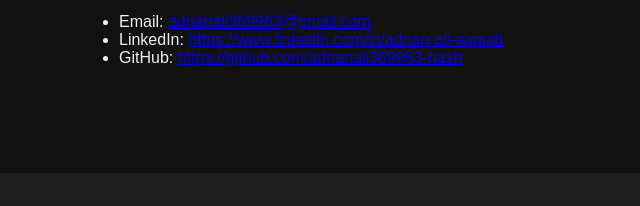
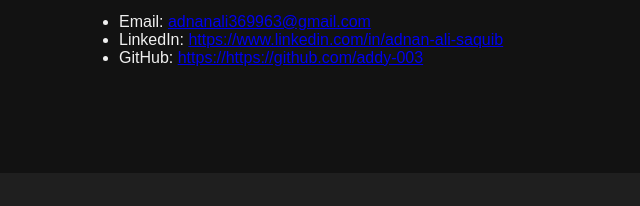
Before and after one commit to addy-003/Portfolio, a plain HTML site: page contact.html in a window 1280 px wide. Shown: the part 247-453 px from the top of the page, 161-801 px from the left. Drawn offline with Linux system fonts and the light colour scheme.

Commit message:
Update GitHub link in contact.html

```diff
--- a/contact.html
+++ b/contact.html
@@ -24,7 +24,7 @@
     <ul>
       <li>Email: <a href="mailto:adnanali369963@gmail.com">adnanali369963@gmail.com</a></li>
       <li>LinkedIn: <a href="https://www.linkedin.com/in/adnan-ali-saquib">https://www.linkedin.com/in/adnan-ali-saquib</a></li>
-      <li>GitHub: <a href="https://github.com/adnanali369963-hash">https://github.com/adnanali369963-hash</a></li>
+      <li>GitHub: <a href="https://github.com/addy-003">https://https://github.com/addy-003</a></li>
     </ul>
   </section>
 
```
